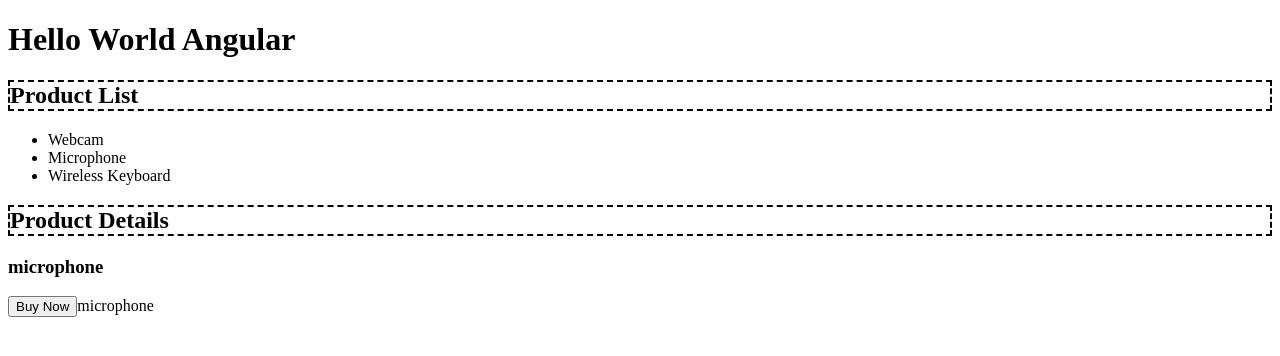
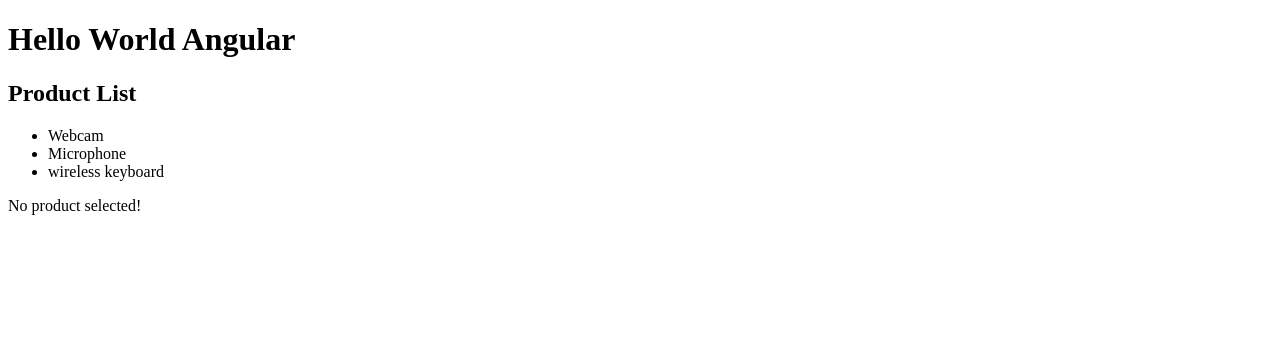
Before and after one commit to Dikendev/programming-books-studies, an Angular app in the folder journeyAngular/: page / in a window 1280 px wide. Shown: the top 356 px of the page. Built offline with nearby package versions, Linux system fonts and the light colour scheme.

Commit message:
Directives 🔥

```diff
--- a/journeyAngular/src/app/products/product-detail/product-detail.component.html
+++ b/journeyAngular/src/app/products/product-detail/product-detail.component.html
@@ -1,4 +1,10 @@
-<h2>Product Details</h2>
-<h3>{{ name }}</h3>
-<button (click)="buy()">Buy Now</button>
-<span>{{ productName }}</span>
+<div *ngIf="product">
+	<h2>Product Details</h2>
+	<h3>{{ product }}</h3>
+	<div [ngSwitch]="product">
+		<p *ngSwitchCase="'Webcam'">Product is used for video</p>
+		<p *ngSwitchCase="'Microphone'">Product is used for audio</p>
+		<p *ngSwitchDefault>Product is for general use</p>
+	</div>
+	<button (click)="buy()">Buy Now</button>
+</div>
--- a/journeyAngular/src/app/products/product-detail/product-detail.component.ts
+++ b/journeyAngular/src/app/products/product-detail/product-detail.component.ts
@@ -17,32 +17,30 @@ import {
 	changeDetection: ChangeDetectionStrategy.OnPush,
 })
 export class ProductDetailComponent implements OnChanges {
-	constructor() {
-		console.log(`Name is ${this.name} in the constructor`);
-	}
+	constructor() {}
 
 	ngOnInit(): void {
-		console.log(`Name is ${this.name} in the ngOnInit`);
+		console.log(`Name is ${this.product} in the ngOnInit`);
 	}
 
 	ngOnChanges(changes: SimpleChanges): void {
-		const product = changes["name"];
+		const product = changes["product"];
 		const oldValue = product.previousValue;
 		const newValue = product.currentValue;
 		console.log(`Product changed from ${oldValue} to ${newValue}`);
 	}
 
-	@Input() name: string = "";
+	@Input() product: string = "";
 
 	// event occur in child, and notify to the parent.
 	@Output() bought = new EventEmitter<string>();
 
 	buy() {
-		this.bought.emit(this.name);
+		this.bought.emit(this.product);
 	}
 
 	get productName(): string {
-		console.log(`Get ${this.name}`);
-		return this.name;
+		console.log(`Get ${this.product}`);
+		return this.product;
 	}
 }
--- a/journeyAngular/src/app/products/product-list/product-list.component.html
+++ b/journeyAngular/src/app/products/product-list/product-list.component.html
@@ -1,11 +1,17 @@
 <h2>Product List</h2>
 <ul>
-	<li (click)="selectedProduct = 'webcam'">Webcam</li>
-	<li (click)="selectedProduct = 'Microphone'">Microphone</li>
-	<li (click)="selectedProduct = 'Wireless Keyboard'">Wireless Keyboard</li>
+	<li
+		*ngFor="let product of products; trackBy: trackByProducts"
+		(click)="selectedProduct = product"
+	>
+		{{ product }}
+	</li>
 </ul>
 <app-product-detail
-	#product
-	[name]="selectedProduct"
+	*ngIf="selectedProduct; else noProduct"
+	[product]="selectedProduct"
 	(bought)="onBuy($event)"
 ></app-product-detail>
+<ng-template #noProduct>
+	<p>No product selected!</p>
+</ng-template>
--- a/journeyAngular/src/app/products/product-list/product-list.component.ts
+++ b/journeyAngular/src/app/products/product-list/product-list.component.ts
@@ -7,7 +7,9 @@ import { ProductDetailComponent } from "../product-detail/product-detail.compone
 	styleUrls: ["./product-list.component.css"],
 })
 export class ProductListComponent implements AfterViewInit {
-	selectedProduct: string = "microphone";
+	selectedProduct: string = "";
+
+	products: string[] = ["Webcam", "Microphone", "wireless keyboard"];
 
 	@ViewChild(ProductListComponent) productDetail:
 		| ProductDetailComponent
@@ -15,11 +17,15 @@ export class ProductListComponent implements AfterViewInit {
 
 	ngAfterViewInit(): void {
 		if (this.productDetail) {
-			console.log(this.productDetail.name);
+			console.log(this.productDetail.product);
 		}
 	}
 
-	onBuy(name: string) {
-		window.alert(`You just bought ${name}!`);
+	onBuy(product: string) {
+		window.alert(`You just bought ${product}!`);
+	}
+
+	trackByProducts(index: number, product: string): string {
+		return product;
 	}
 }
```
